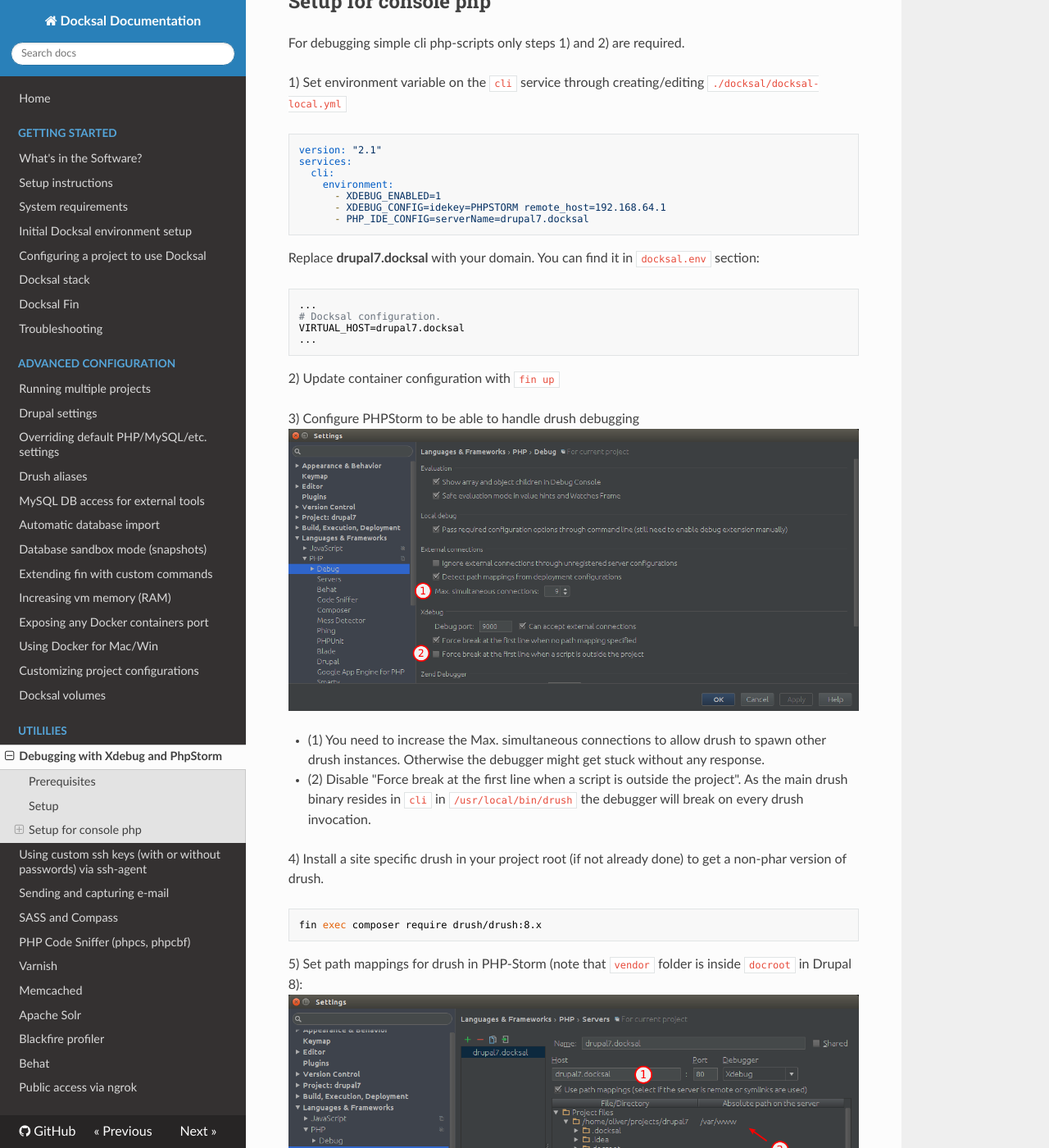
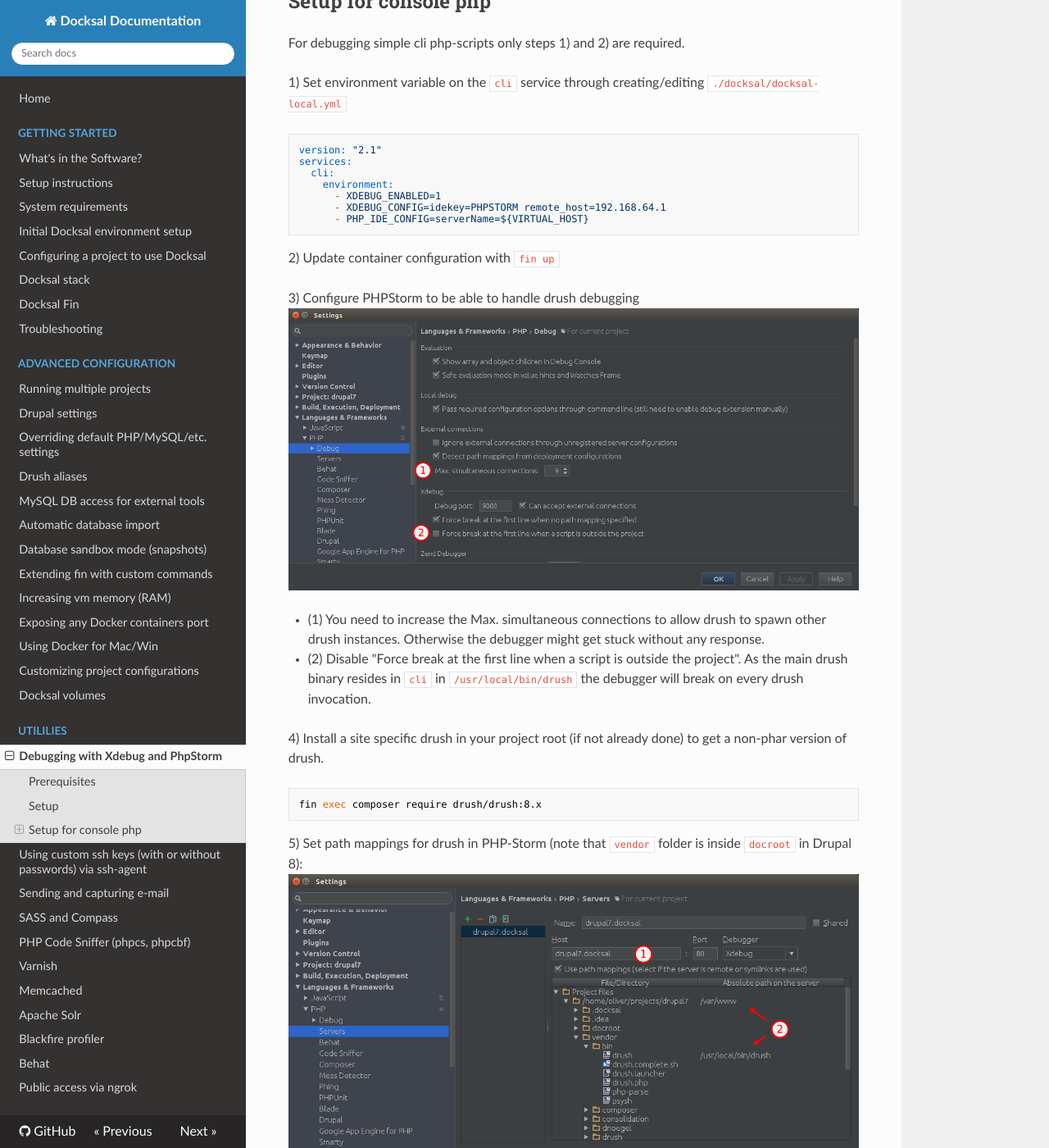
Before and after one commit to docksal/docksal, an MkDocs documentation site: the page built from docs/xdebug.md, in a window 1280 px wide and 1400 px high, scrolled down 1856 px. Shown: the whole window at 82% size. Built offline with MkDocs 1.6.1, drawn with Linux system fonts in a browser that asks for light colours; nearby versions of some CDN libraries; old or Windows-style settings are respelled for this version of MkDocs; some of the changed text lies outside the part shown.

Commit message:
Updated xdebug.md
Use PHP_IDE_CONFIG=serverName=${VIRTUAL_HOST} instead of a hardcoded serverName

````diff
--- a/docs/xdebug.md
+++ b/docs/xdebug.md
@@ -55,16 +55,7 @@ services:
     environment:
       - XDEBUG_ENABLED=1
       - XDEBUG_CONFIG=idekey=PHPSTORM remote_host=192.168.64.1
-      - PHP_IDE_CONFIG=serverName=drupal7.docksal
-```
-
-Replace **drupal7.docksal** with your domain. You can find it in `docksal.env` section:
-
-```bash
-...
-# Docksal configuration.
-VIRTUAL_HOST=drupal7.docksal
-...
+      - PHP_IDE_CONFIG=serverName=${VIRTUAL_HOST}
 ```
 
 2) Update container configuration with `fin up`
@@ -84,7 +75,7 @@ fin exec composer require drush/drush:8.x
 5) Set path mappings for drush in PHP-Storm (note that `vendor` folder is inside `docroot` in Drupal 8):
 ![Screenshot](img/xdebug-phpstorm-drush-mapping.png)
 
-- (1) Enter the same hostname as you did in VIRTUAL_HOST and PHP_IDE_CONFIG environment variables before.
+- (1) Enter the same hostname as you did in `VIRTUAL_HOST` and `PHP_IDE_CONFIG` environment variables before.
 - (2) Map your docksal project root to `/var/www` so your all your files are mapped. Additionally map your site drush to `/usr/local/bin/drush`.
 
 6) You can run your scripts in console and debug them in the same way as browser requests.
````
